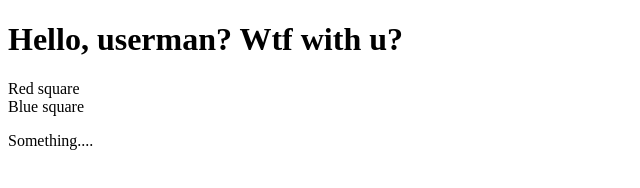
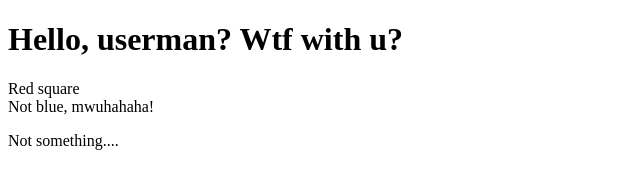
Before and after one commit to Vadim4016/example, a plain HTML site: page index.html in a window 1280 px wide. Shown: the whole page, without its empty margins (0-640 px from the left). Drawn offline with Linux system fonts and the light colour scheme.

Commit message:
add troubles for rebasing

```diff
--- a/index.html
+++ b/index.html
@@ -8,8 +8,8 @@
 <h1>Hello, userman? Wtf with u?</h1>
 <div class="container">
   <div class="red">Red square</div>
-  <div class="blue">Blue square</div>
+  <div class="blue">Not blue, mwuhahaha!</div>
 </div>
-<p>Something....</p>
+<p>Not something....</p>
 </body>
 </html>
```
